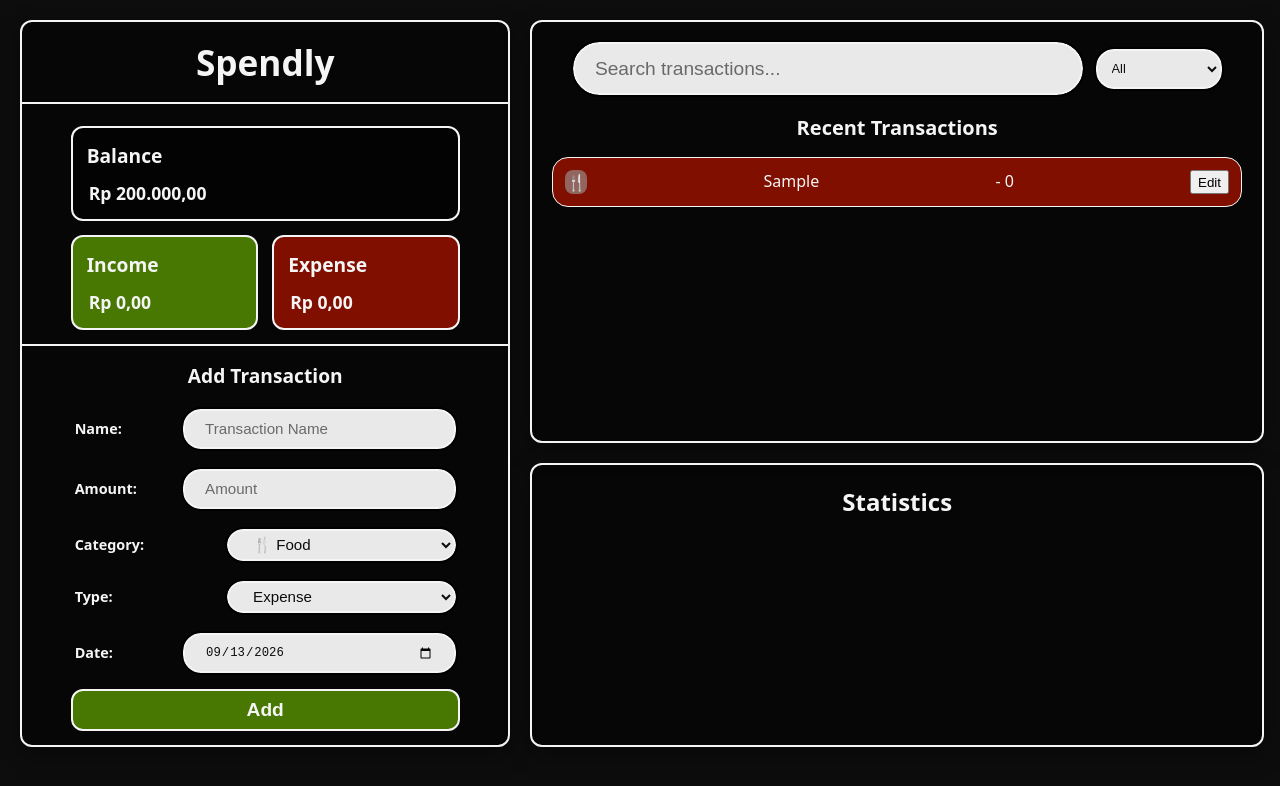
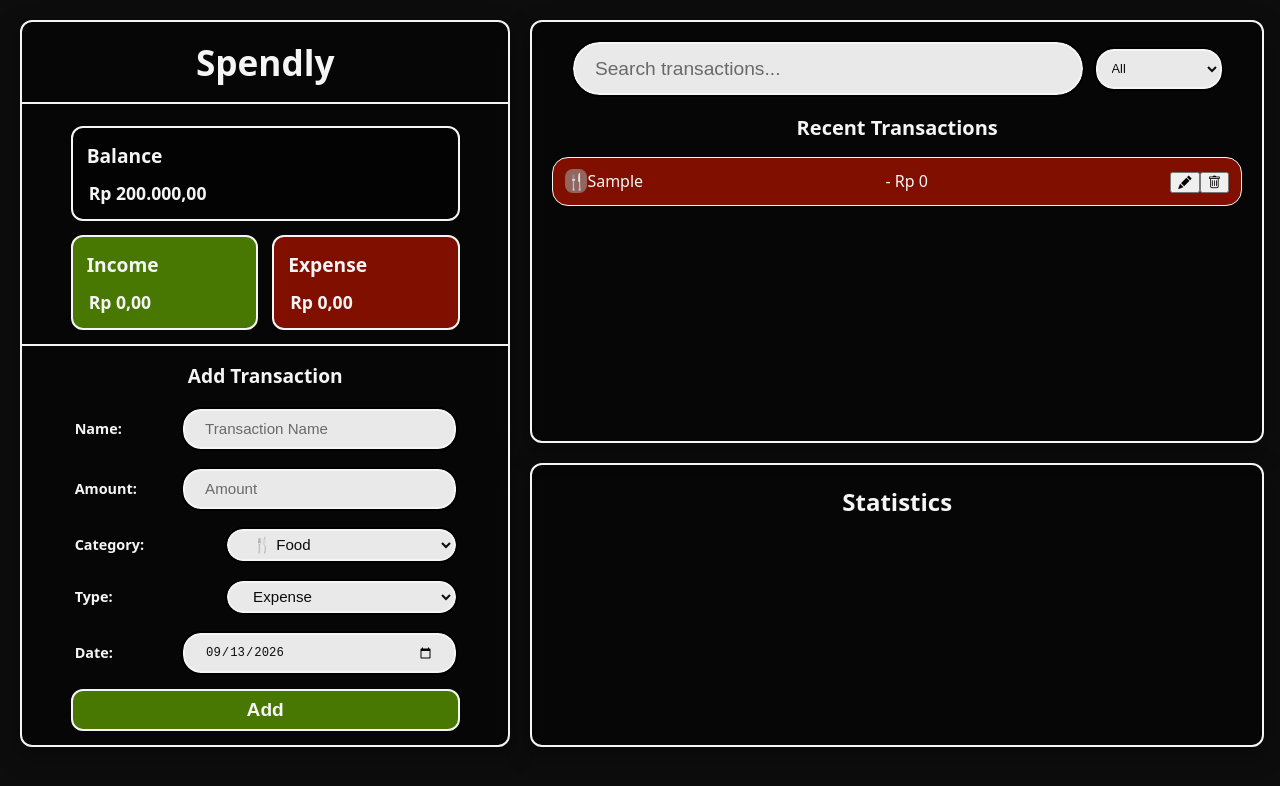
Before and after one commit to billyjour/expense-tracker-react, a React (Vite) app: page / in a window 1280 px wide. Both pictures are taken after typing "Sample", "Sample" into the empty fields and a click on the button "Add". Shown: the top 786 px of the page. Built offline with nearby package versions, Linux system fonts and the light colour scheme.

Commit message:
modify some className

```diff
--- a/src/ListTransactions.jsx
+++ b/src/ListTransactions.jsx
@@ -13,12 +13,18 @@ function ListTransactions({ transactions, search }){
 
     const handleCategory = (c) => {
         switch(c) {
-            case 'food':        return "🍴";
-            case 'utilities':   return "💡";
-            case 'transport':   return "🚗";
-            case 'shopping':    return "🛒";
-            case 'health':      return "🏥";
-            case 'education':   return "📚";
+            case 'food':            return '🍴';
+            case 'utilities':       return '💡';
+            case 'transport':       return '🚗';
+            case 'shopping':        return '🛒';
+            case 'health':          return '🏥';
+            case 'education':       return '📚';
+            case 'salary':          return '💼';
+            case 'freelance':       return '💻';
+            case 'business':        return '🏪';
+            case 'investment':      return '📈';
+            case 'gift':            return '🎁';
+            case 'other-income':    return '💰';
         }
     }
 
@@ -27,14 +33,26 @@ function ListTransactions({ transactions, search }){
         <div>
             <h2>{search === "" ? "Recent Transactions" : "Search Results"}</h2>
 
-            {displayedTransactions.map((transaction) => (
-                <div className={handleCardStyle(transaction.type)} key={transaction.key}>
-                    <span className="category">{handleCategory(transaction.category)}</span>
-                    <span>{transaction.name}</span>
-                    <span>{`${transaction.type === "expense" ? "-" : "+"} ${transaction.amount}`}</span>
-                    <button className="edit-btn">Edit</button>
-                </div>
-            ))}
+            <div className="transaction-scroll">
+                {displayedTransactions.map((transaction) => (
+                    <div className={handleCardStyle(transaction.type)} key={transaction.key}>
+
+                        <span className="left-side"><span className="category">{handleCategory(transaction.category)}</span>{transaction.name}</span>
+                        <span className="mid-side">
+                            <span className="rupiah">
+                                {`${transaction.type === "expense" ? "- Rp " : "+ Rp "}`}
+                            </span>
+                            {`${transaction.amount.toLocaleString('id-ID')}`}
+                        </span>
+                        <div className="adjust-btn">
+                            <button className="edit-btn"><i class="bi bi-pencil-fill"></i></button>
+                            <button className="remove-btn"><i className="bi bi-trash"></i></button>
+                        </div>
+
+                    </div>
+                ))}
+            </div>
+
         </div>
     )
 
```
